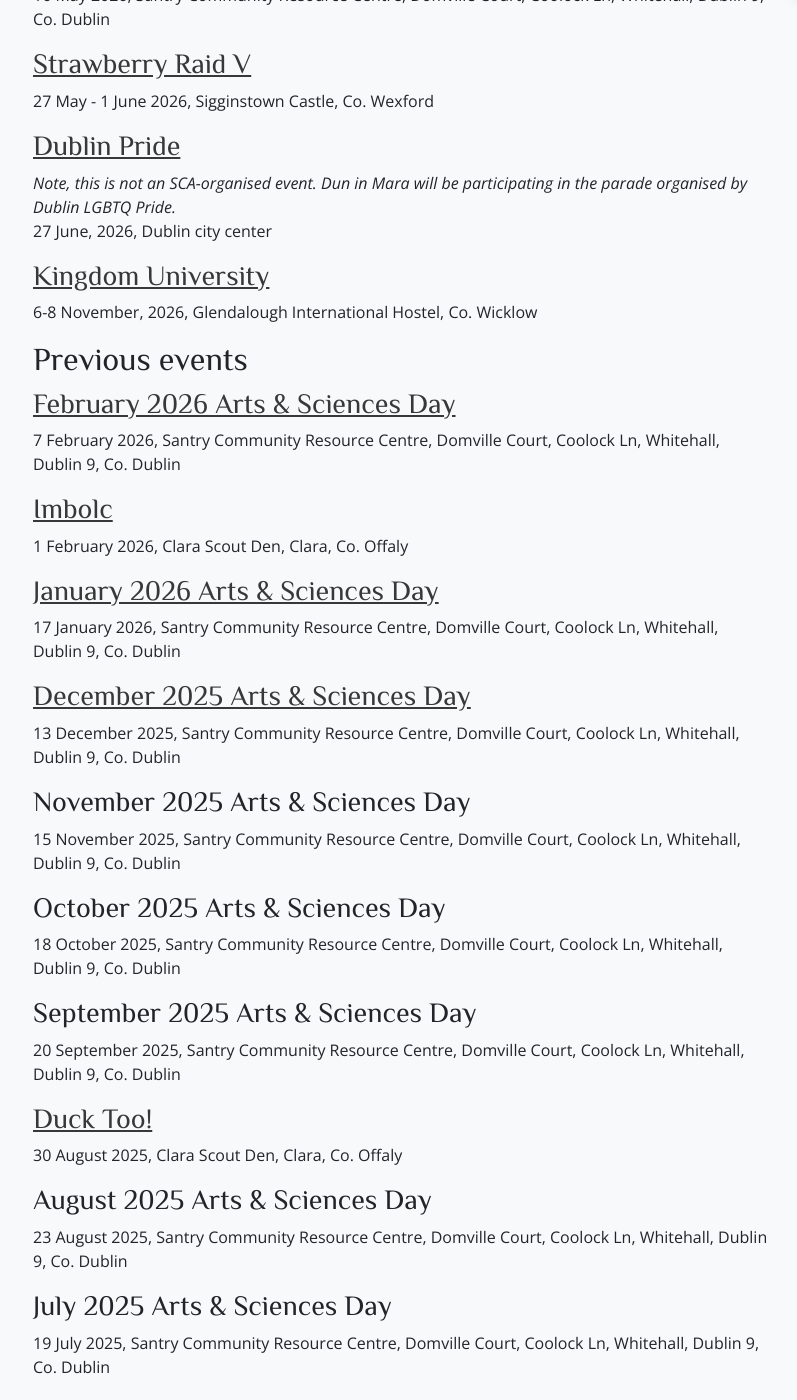
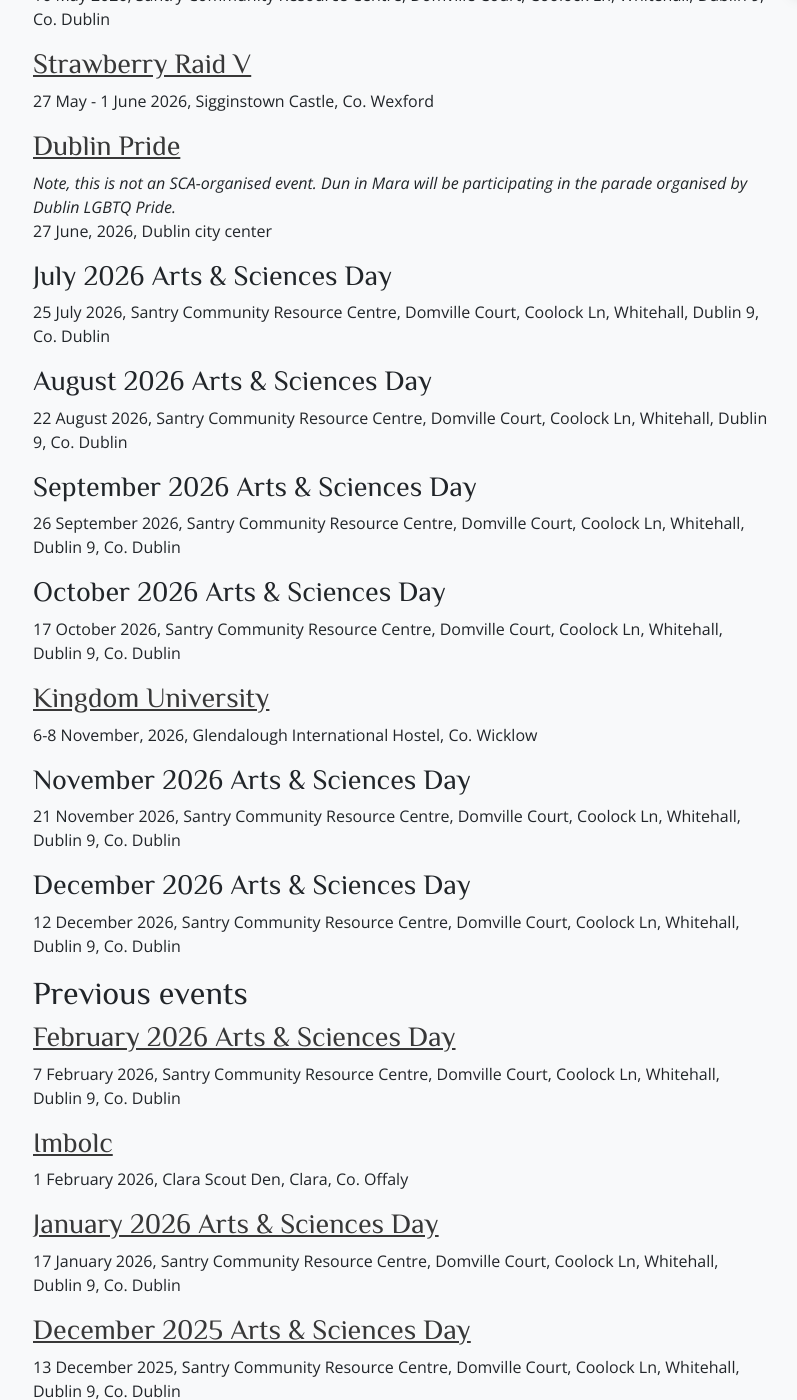
Before and after one commit to drachenwald/dun-in-mara, a Jekyll site: the page built from events/index.md, in a window 1280 px wide and 1400 px high, scrolled down 805 px. Shown: the whole window, without its empty margins (49-846 px from the left). Built offline with Jekyll 4.4.1, drawn with Linux system fonts in a browser that asks for light colours; comment, search, counter and statistics services are not loaded.

Commit message:
Added AS days for rest of year

```diff
--- a/events/index.md
+++ b/events/index.md
@@ -25,8 +25,32 @@ There are also other events across Ireland and Britain - see the [Principality C
 *Note, this is not an SCA-organised event. Dun in Mara will be participating in the parade organised by Dublin LGBTQ Pride.*
 27 June, 2026, Dublin city center
 
+### July 2026 Arts & Sciences Day
+<!-- ### [July 2026 Arts & Sciences Day](https://fienta.com/arts-sciences-day-162164) -->
+25 July 2026, Santry Community Resource Centre, Domville Court, Coolock Ln, Whitehall, Dublin 9, Co. Dublin
+
+### August 2026 Arts & Sciences Day
+<!-- ### [August 2026 Arts & Sciences Day](https://fienta.com/arts-sciences-day-162164) -->
+22 August 2026, Santry Community Resource Centre, Domville Court, Coolock Ln, Whitehall, Dublin 9, Co. Dublin
+
+### September 2026 Arts & Sciences Day
+<!-- ### [September 2026 Arts & Sciences Day](https://fienta.com/arts-sciences-day-162164) -->
+26 September 2026, Santry Community Resource Centre, Domville Court, Coolock Ln, Whitehall, Dublin 9, Co. Dublin
+
+### October 2026 Arts & Sciences Day
+<!-- ### [October 2026 Arts & Sciences Day](https://fienta.com/arts-sciences-day-162164) -->
+17 October 2026, Santry Community Resource Centre, Domville Court, Coolock Ln, Whitehall, Dublin 9, Co. Dublin
+
 ### [Kingdom University](/events/2026/kingdom-university/)
 6-8 November, 2026, Glendalough International Hostel, Co. Wicklow
+
+### November 2026 Arts & Sciences Day
+<!-- ### [November 2026 Arts & Sciences Day](https://fienta.com/arts-sciences-day-162164) -->
+21 November 2026, Santry Community Resource Centre, Domville Court, Coolock Ln, Whitehall, Dublin 9, Co. Dublin
+
+### December 2026 Arts & Sciences Day
+<!-- ### [December 2026 Arts & Sciences Day](https://fienta.com/arts-sciences-day-162164) -->
+12 December 2026, Santry Community Resource Centre, Domville Court, Coolock Ln, Whitehall, Dublin 9, Co. Dublin
 
 ## Previous events
 
```
